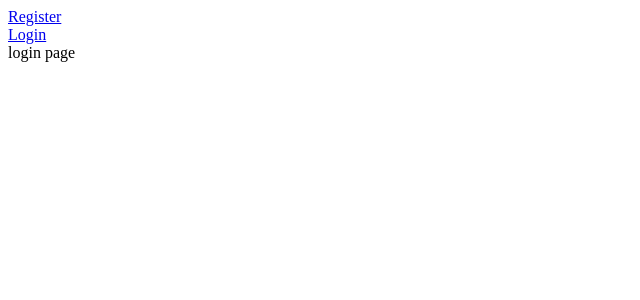
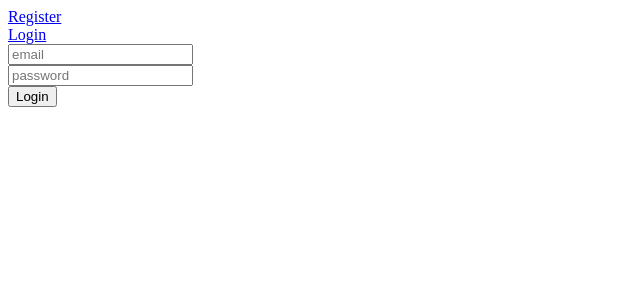
Before and after one commit to michalosinski91/jwt-node-client, a React (Create React App) app: page /login in a window 1280 px wide. Shown: the top 300 px of the page, without its empty margins (0-640 px from the left). Built offline with nearby package versions, Linux system fonts and the light colour scheme.

Commit message:
login functionality added

```diff
--- a/src/generated/graphql.tsx
+++ b/src/generated/graphql.tsx
@@ -60,6 +60,20 @@ export type HelloQuery = (
   & Pick<Query, 'hello'>
 );
 
+export type LoginMutationVariables = {
+  email: Scalars['String'],
+  password: Scalars['String']
+};
+
+
+export type LoginMutation = (
+  { __typename?: 'Mutation' }
+  & { login: (
+    { __typename?: 'LoginResponse' }
+    & Pick<LoginResponse, 'accessToken'>
+  ) }
+);
+
 export type RegisterMutationVariables = {
   email: Scalars['String'],
   password: Scalars['String']
@@ -97,6 +111,21 @@ export const HelloDocument = gql`
 
 export type HelloQueryHookResult = ReturnType<typeof useHelloQuery>;
 export type HelloQueryResult = ApolloReactCommon.QueryResult<HelloQuery, HelloQueryVariables>;
+export const LoginDocument = gql`
+    mutation Login($email: String!, $password: String!) {
+  login(email: $email, password: $password) {
+    accessToken
+  }
+}
+    `;
+export type LoginMutationFn = ApolloReactCommon.MutationFunction<LoginMutation, LoginMutationVariables>;
+
+    export function useLoginMutation(baseOptions?: ApolloReactHooks.MutationHookOptions<LoginMutation, LoginMutationVariables>) {
+      return ApolloReactHooks.useMutation<LoginMutation, LoginMutationVariables>(LoginDocument, baseOptions);
+    }
+export type LoginMutationHookResult = ReturnType<typeof useLoginMutation>;
+export type LoginMutationResult = ApolloReactCommon.MutationResult<LoginMutation>;
+export type LoginMutationOptions = ApolloReactCommon.BaseMutationOptions<LoginMutation, LoginMutationVariables>;
 export const RegisterDocument = gql`
     mutation Register($email: String!, $password: String!) {
   register(email: $email, password: $password)
--- /dev/null
+++ b/src/gql/login.graphql
@@ -0,0 +1,5 @@
+mutation Login($email: String!, $password: String!) {
+    login(email: $email, password: $password) {
+        accessToken
+    }
+}
--- a/src/pages/Login.tsx
+++ b/src/pages/Login.tsx
@@ -1,13 +1,43 @@
-import React from 'react'
+import React, { useState} from 'react'
+import { RouteComponentProps } from 'react-router'
+import { useLoginMutation } from '../generated/graphql'
 
-interface Props {
 
-}
+export const Login: React.FC<RouteComponentProps> = ({ history }) => {
+    const [email, setEmail] = useState('')
+    const [password, setPassword] = useState('')
+    const [login] = useLoginMutation()
 
-export const Login: React.FC<Props> = () => {
     return(
-        <div>
-            login page
-        </div>
+        <form onSubmit={async e => {
+            e.preventDefault()
+            const response = await login({
+                variables: {
+                    email,
+                    password
+                }
+            })
+            console.log(response)
+            history.push('/')
+        }}>
+            <div>
+                <input
+                    value={email}
+                    placeholder='email'
+                    onChange={ e => {setEmail(e.target.value)}}
+                />
+            </div>
+            <div>
+                <input
+                    value={password}
+                    type='password'
+                    placeholder='password'
+                    onChange={ e => {setPassword(e.target.value)}}
+                />
+            </div>
+            <div>
+                <button type='submit'>Login</button>
+            </div>
+        </form>
     )
 }
```
